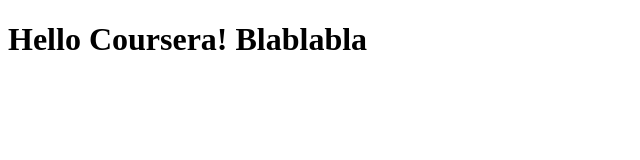
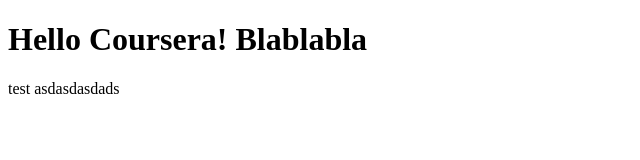
Before and after one commit to xshom/coursera-jhu, a plain HTML site: page site/index.html in a window 1280 px wide. Shown: the whole page, without its empty margins (0-640 px from the left). Drawn offline with Linux system fonts and the light colour scheme.

Commit message:
some minor changes

```diff
--- a/site/index.html
+++ b/site/index.html
@@ -5,5 +5,6 @@
 	</head>
 	<body>
 		<h1>Hello Coursera! Blablabla</h1>
+		<p>test asdasdasdads</p>
 	</body>
 </html>
```
